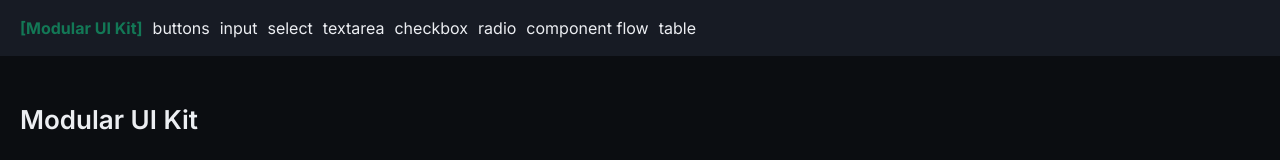
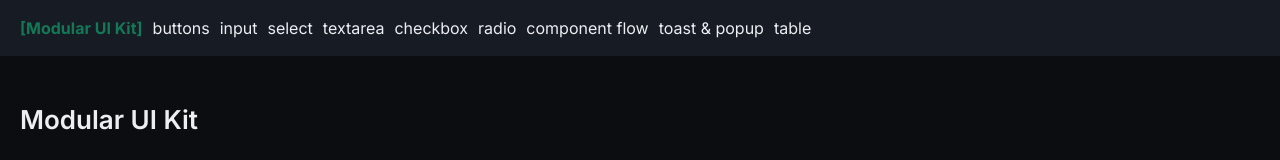
Before and after one commit to eugenia-vitinschii/modular-ui-kit, a Vue app: page / in a window 1280 px wide. Shown: the top 160 px of the page. Built offline with nearby package versions, Linux system fonts and the light colour scheme.

Commit message:
feat(base-toast):  implement demo route

```diff
--- a/src/router/index.ts
+++ b/src/router/index.ts
@@ -32,6 +32,11 @@ const routes: RouteRecordRaw[] = [
             name: 'ui-table',
             component: () => import('../views/TableView.vue'),
             meta: { title: "Table" },
+         }, {
+            path: 'feedback',
+            name: 'ui-feedback',
+            component: () => import('../views/FeedbackDemoView.vue'),
+            meta: { title: "Toast and Popup" },
          },
          {
             path: 'form',
--- a/src/widgets/AppHeader.vue
+++ b/src/widgets/AppHeader.vue
@@ -29,6 +29,9 @@
                      <router-link to="/ui/flow" class="body-text">component flow</router-link>
                   </li>
                   <li>
+                     <router-link to="/ui/feedback" class="body-text">toast & popup</router-link>
+                  </li>
+                  <li>
                      <router-link to="/ui/table" class="body-text">table</router-link>
                   </li>
                </ul>
```
